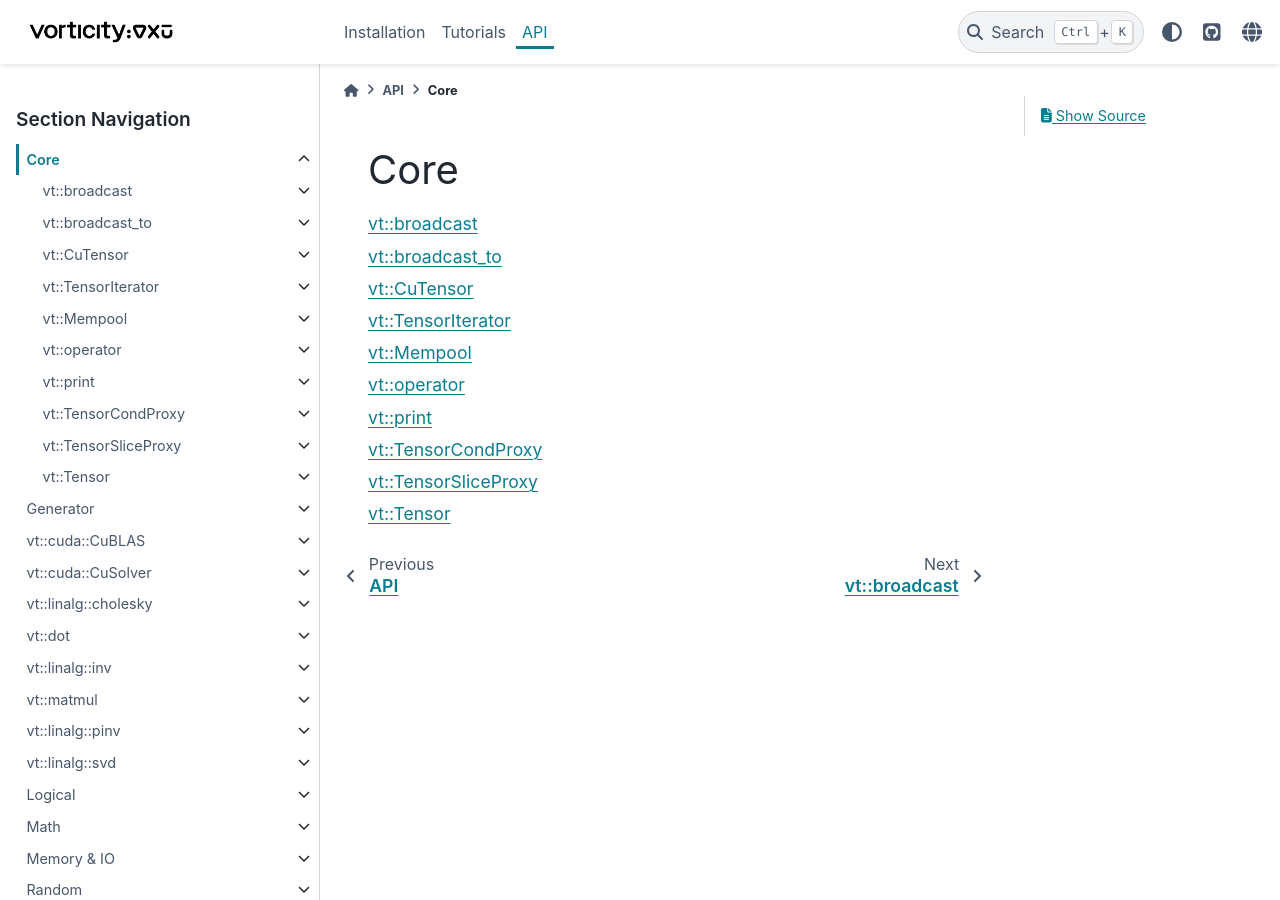
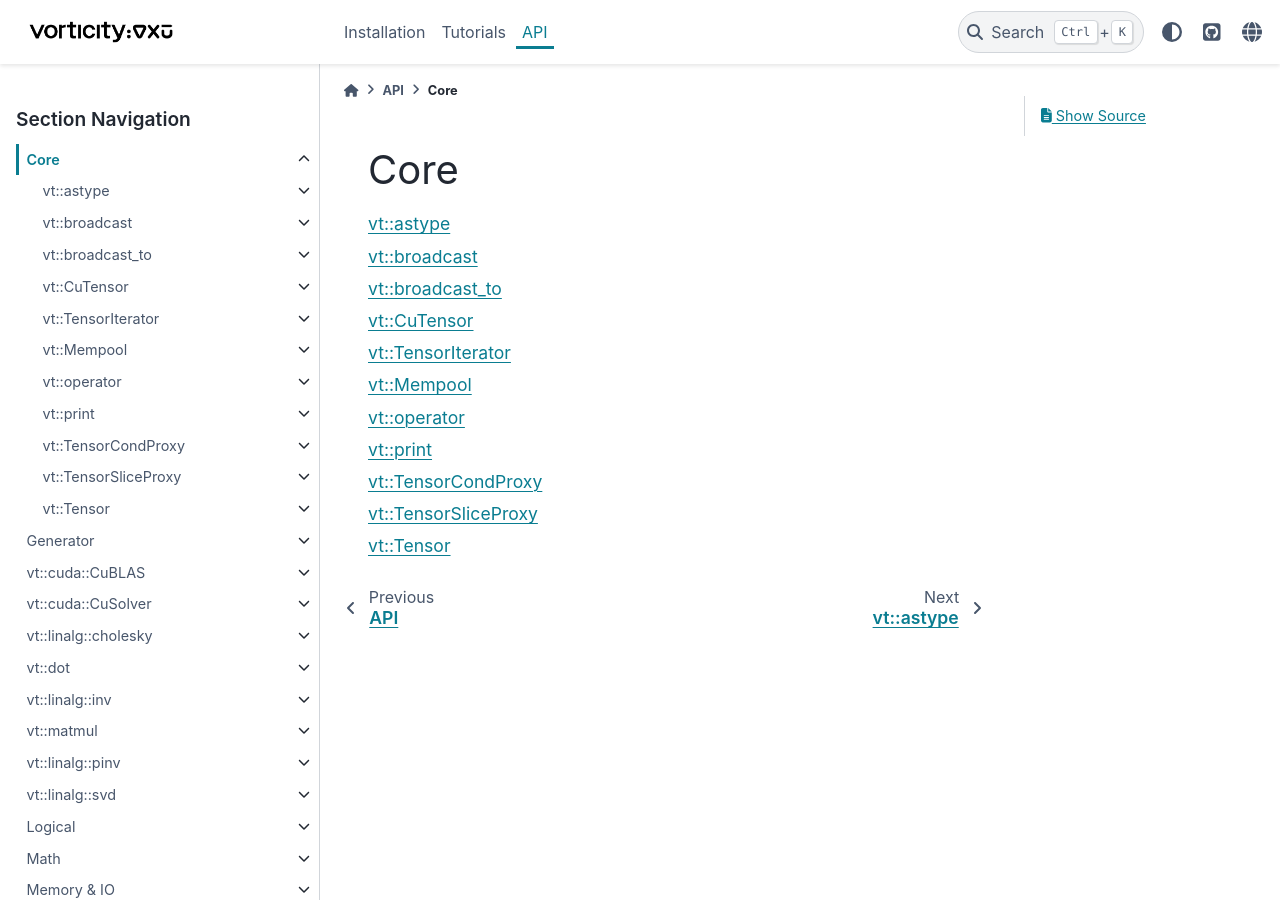
Before and after one commit to VORTICITY-INC/VTensor, a Sphinx documentation site: the page built from docs/source/api/core/index.rst, in a window 1280 px wide and 900 px high. Built offline with Sphinx 7.4.7 and the PyData theme 0.15.4, drawn with Linux system fonts in a browser that asks for light colours.

Commit message:
VTEN-13-Add-astype-method

```diff
--- /dev/null
+++ b/docs/source/api/core/astype.rst
@@ -0,0 +1,7 @@
+vt::astype
+=======================
+
+.. toctree::
+   :maxdepth: 1
+
+.. doxygenfunction:: vt::astype
--- a/docs/source/api/core/index.rst
+++ b/docs/source/api/core/index.rst
@@ -4,6 +4,7 @@ Core
 .. toctree::
    :maxdepth: 1
 
+   astype
    broadcast
    broadcast_to
    cutensor
```
Also changed, not shown: README.md (+0 -1 lines), 3 other files.
